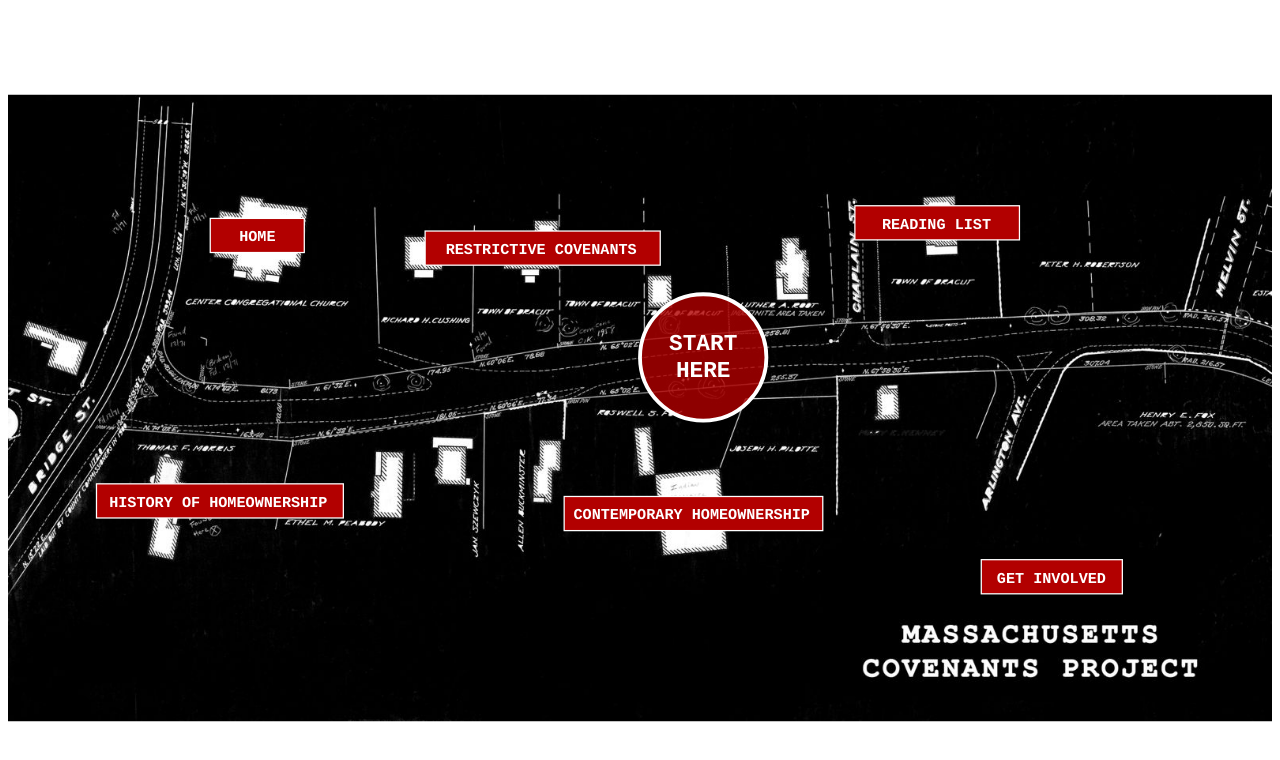
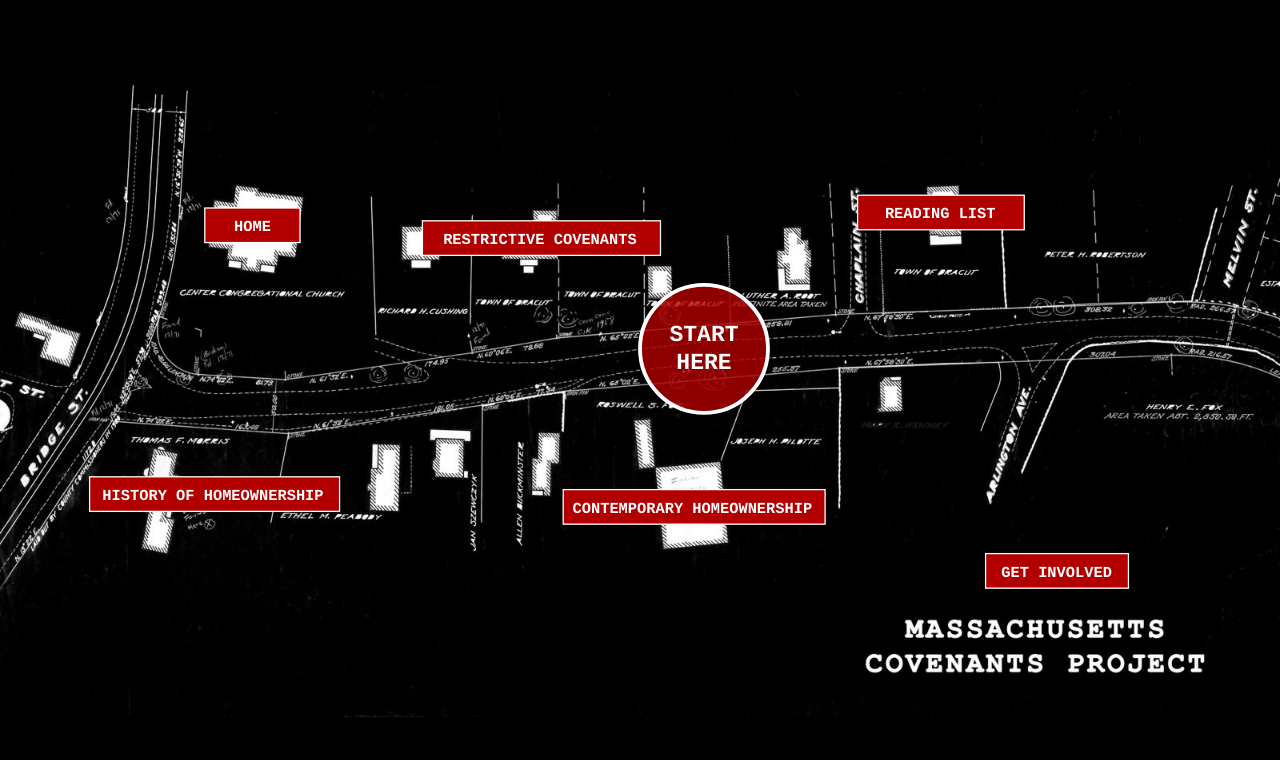
Before and after one commit to kjammons/FP_HOME, a SvelteKit app: page / in a window 1280 px wide. Shown: the top 760 px of the page. Built offline with nearby package versions, Linux system fonts and the light colour scheme.

Commit message:
global black

```diff
--- a/src/routes/+page.svelte
+++ b/src/routes/+page.svelte
@@ -106,5 +106,11 @@ text{
   font-family:Courier;
 }
 
+:global(body) {
+  background-color: #000;
+  color: #fff;
+  margin: 0;
+  padding: 0;
+}
 
 </style>
--- a/src/routes/white_homeownership/MapView.svelte
+++ b/src/routes/white_homeownership/MapView.svelte
@@ -420,12 +420,6 @@ d3.select(tooltipEl)
     text-align: center;
     margin-top: 0.5rem;
   }
-  :global(body) {
-  background-color: #000;
-  color: #fff;
-  margin: 0;
-  padding: 0;
-}
 h1, h2, p, label, select, option, toggle-label {
   color: #fff;
   background-color: #000;
```
